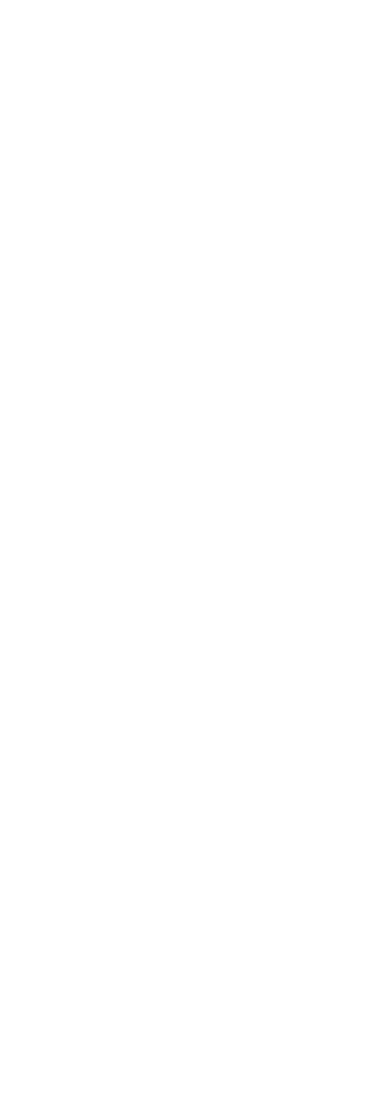
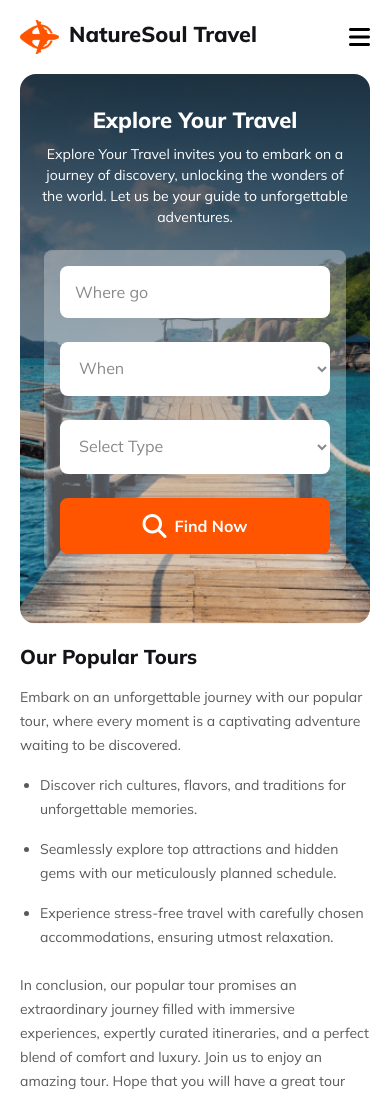
Before and after one commit to Mh-Monzil/travel-agency, a plain HTML site: page index.html in a window 390 px wide. Shown: the top 1096 px of the page. Before the commit the page ends 844 px from the top, so only its background shows below. Drawn offline with Linux system fonts and the light colour scheme.

Commit message:
navbar banner popular-tour added

```diff
--- a/index.html
+++ b/index.html
@@ -5,9 +5,71 @@
     <meta name="viewport" content="width=device-width, initial-scale=1.0">
     <link rel="stylesheet" href="styles/style.css">
     <link rel="stylesheet" href="styles/responsive.css">
+    <link rel="stylesheet" href="https://cdnjs.cloudflare.com/ajax/libs/font-awesome/6.5.1/css/all.min.css" integrity="sha512-DTOQO9RWCH3ppGqcWaEA1BIZOC6xxalwEsw9c2QQeAIftl+Vegovlnee1c9QX4TctnWMn13TZye+giMm8e2LwA==" crossorigin="anonymous" referrerpolicy="no-referrer" />
     <title>Tour & Travel</title>
 </head>
 <body>
+    <!-- header starts here  -->
+    <header class="header-section">
+        <!-- navbar  start -->
+        <nav class="navbar">
+            <h1 class="nav-title">
+                <img src="./Images/Group 40071 (2).png" alt="">
+                <p>NatureSoul <span>Travel</span></p>
+            </h1>
+            <ul>
+                <li><a id="home" href="">Home</a></li>
+                <li><a href="">Packages</a></li>
+                <li><a href="">Testimonial</a></li>
+                <li><a href="">Blog</a></li>
+                <li><a href="">Contact</a></li>
+            </ul>
+            <i class="fa-solid fa-bars"></i>
+        </nav>
+        <!-- navbar end  -->
 
+        <!-- banner start  -->
+        <section class="banner-section">
+            <h1 class="banner-title">Explore Your Travel</h1>
+            <p class="banner-description">Explore Your Travel invites you to embark on a journey of discovery, unlocking the wonders of the world. Let us be your guide to unforgettable adventures.</p>
+            <div class="search-box">
+                <input class="search-info" type="text" placeholder="Where go">
+                <select class="search-info">
+                    <option value="" disabled selected hidden><span class="select-option">When</span></option>
+                    <option value=""><span class="select-option">10 January,2024</span></option>
+                    <option value=""><span class="select-option">15 January,2024</span></option>
+                </select>
+                <select class="search-info">
+                    <option value="" disabled selected hidden><span class="select-option">Select Type</span></option>
+                    <option value=""><span class="select-option">Sea-beach</span></option>
+                    <option value=""><span class="select-option">Hill</span></option>
+                </select>
+                <button><i class="fa-solid fa-magnifying-glass"></i>Find Now</button>
+            </div>
+        </section>
+    </header>
+    <!-- header ends here  -->
+    <main class="main-section">
+        <!-- popular tour stars here  -->
+        <section class="popular-tour">
+            <div class="popular-tour-content">
+                <h2 class="popular-tour-title">Our Popular Tours</h2>
+                <p class="popular-tour-description-1">Embark on an unforgettable journey with our popular tour, where every moment is a captivating adventure waiting to be discovered.</p>
+                <ul class="popular-tour-list-item">
+                    <li class="list-item-1">Discover rich cultures, flavors, and traditions for unforgettable memories.</li>
+                    <li class="list-item-2">Seamlessly explore top attractions and hidden gems with our meticulously planned schedule.</li>
+                    <li class="list-item-3"> Experience stress-free travel with carefully chosen accommodations, ensuring utmost relaxation.</li>
+                </ul>
+                <p class="popular-tour-description-2">In conclusion, our popular tour promises an extraordinary journey filled with immersive experiences, expertly curated itineraries, and a perfect blend of comfort and luxury. Join us to enjoy an amazing tour. Hope that you will have a great tour</p>
+                <button class="btn-primary popular-tour-button">Read More</button>
+            </div>
+            <div class="popular-tour-img">
+                <img src="./Images/Rectangle 4.png" alt="">
+            </div>
+        </section>
+        <!-- popular tour ends here  -->
+    </main>
+
+    <footer class="footer-section"></footer>
 </body>
 </html>
--- a/styles/responsive.css
+++ b/styles/responsive.css
@@ -0,0 +1,89 @@
+@media screen and (min-width: 980px) and (max-width:1170px){
+    .header-section{
+        padding: 20px;
+        padding-top:0 ;
+    }
+    .banner-section{
+        padding: 106px 120px;
+    }
+    .main-section{
+        margin: 0 20px;
+    }
+    .popular-tour-content{
+        width: 50%;
+    }
+    .popular-tour-img img{
+        width: 100%;
+    }
+
+}
+@media screen and (max-width: 600px){
+    .header-section{
+        margin: 20px;
+        margin-bottom: 0;
+    }
+    .navbar{
+        margin-bottom: 20px;
+    }
+    .nav-title{
+        font-size: 21.543px;
+        font-weight: 800;
+        gap: 10px;
+    }
+    .nav-title img{
+        height: 33.516px;
+    }
+    .navbar>ul{
+        display: none;
+    }
+    .navbar>i{
+        display: block;
+        font-size: 24px;
+    }
+    .banner-section{
+        padding: 32px 16px;
+    }
+    .banner-title{
+    font-size: 22px;
+    font-weight: 800;
+    }
+    .banner-description{
+        font-size: 14px;
+        font-weight: 400;
+        line-height: 21px;
+        margin: 10px 0px;
+    }
+    .search-box{
+        flex-direction: column;
+        margin: 22px 8px;
+    }
+    .search-info, .search-box button{
+        width: 100%;
+    }
+    .main-section{
+        padding: 20px;
+    }
+    .popular-tour{
+        flex-direction: column;
+    }
+    .popular-tour-title{
+        font-size: 20px;
+        font-weight: 800;
+    }
+    .popular-tour-description-1{
+        margin: 16px 0;
+        font-size: 14px;
+        line-height: 24px;
+    }
+    .popular-tour-list-item>li{
+        font-size: 14px;
+        line-height: 24px;
+    }
+    .popular-tour-description-2{
+        font-size: 14px;
+        line-height: 24px;
+    }
+    .popular-tour-img img{
+        width: 100%;
+    }
+}
--- a/styles/style.css
+++ b/styles/style.css
@@ -0,0 +1,191 @@
+@import url('https://fonts.googleapis.com/css2?family=Mulish:ital,wght@0,200..1000;1,200..1000&display=swap');
+
+*{
+    margin: 0;
+    padding: 0;
+    box-sizing: border-box;
+    font-family: "Mulish", sans-serif;
+}
+.btn-primary{
+    color: #FFF;
+    font-size: 20px;
+    font-weight: 800;
+    border-radius: 8px;
+    background: #FF5400;
+    border: none;
+}
+
+/* header starts here  */
+.header-section{
+    max-width: 1170px;
+    margin: 52px auto 100px;
+}
+.navbar{
+    display: flex;
+    justify-content: space-between;
+    align-items: center;
+    margin-bottom: 50px;
+}
+.nav-title{
+    display: flex;
+    color: #131318;
+    font-size: 36px;
+    font-weight: 800;
+    gap: 16px;
+}
+.navbar>ul{
+    display: flex;
+    gap: 44px;
+}
+.navbar>i{
+    display: none;
+}
+.navbar>ul>li{
+    list-style: none;
+}
+.navbar>ul>li>a{
+    text-decoration: none;
+    color: #424247;
+    font-size: 18px;
+    font-weight: 400;
+}
+#home{
+    color: #FF5400;
+    font-size: 18px;
+    font-weight: 700;
+}
+/* navbar end  */
+
+
+/* banner start  */
+.banner-section{
+    padding: 106px 185px;
+    text-align: center;
+    border-radius: 16px;
+    background: linear-gradient(180deg, rgba(19, 19, 24, 0.80) 0%, rgba(19, 19, 24, 0.00) 100%), url('../Images/Group\ 13\ \(1\)\ \(1\).png');
+    background-size: cover;
+    background-repeat: no-repeat;
+    background-position: center center;
+}
+.banner-title{
+    color: #FFF;
+    font-size: 64px;
+    font-weight: 800;
+}
+.banner-description{
+    max-width: 676px;
+    color: #FFF;
+    font-size: 16px;
+    font-weight: 400;
+    line-height: 26px;
+    margin: 24px auto 48px;
+}
+.search-box{
+    max-width: 768px;
+    margin: 0 auto;
+    display: flex;
+    gap: 24px;
+    border-radius: 8px;
+    background: rgba(255, 255, 255, 0.30);
+    padding: 16px;
+}
+.search-info, .search-box button{
+    width: 24%;
+    padding: 16px 15px;
+    border: none;
+    border-radius: 8px;
+    background: #FFF;
+    color: rgba(19, 19, 24, 0.50);
+    font-size: 16px;
+    font-weight: 400;
+}
+.search-info::placeholder{
+    color: rgba(19, 19, 24, 0.50);
+    font-size: 16px;
+    font-weight: 400;
+}
+.search-box button{
+    width: 24%;
+    color: #FFF;
+    text-align: center;
+    font-size: 16px;
+    font-weight: 700;
+    background: #FF5400;
+    display: flex;
+    justify-content: center;
+    align-items: center;
+    gap: 8px;
+}
+.search-box button i{
+    font-size: 24px;
+}
+.search-box .select-option{
+    display: inline-block;
+    padding: 16px 15px;
+}
+/* banner end  */
+
+/* main start  */
+.main-section{
+    max-width: 1170px;
+    margin: 0 auto;
+}
+/* main end  */
+
+/* popular tour start  */
+.popular-tour{
+    display: flex;
+    justify-content: space-between;
+    gap: 50px;
+}
+
+
+.popular-tour-title{
+    color: #131318;
+    font-size: 40px;
+    font-weight: 800;
+}
+.popular-tour-description-1{
+    color: rgba(19, 19, 24, 0.70);
+    font-size: 16px;
+    font-weight: 400;
+    line-height: 26px;
+    margin: 24px 0;
+}
+.popular-tour-list-item{
+    margin-left: 20px;
+}
+.popular-tour-list-item>li{
+    color: rgba(19, 19, 24, 0.70);
+    font-size: 16px;
+    font-weight: 400;
+    line-height: 26px;
+    max-width: 525px;
+}
+.list-item-2{
+    padding: 16px 0;
+}
+.popular-tour-description-2{
+    color: #5A5A5D;
+    font-size: 16px;
+    font-weight: 400;
+    line-height: 26px;
+    margin: 24px 0 32px;
+    max-width: 530px;
+}
+
+.popular-tour-button{
+    padding: 14px 34px;
+}
+
+.popular-tour-img{
+    min-height: 550px;
+    max-width: 540px;
+}
+.popular-tour-img img{
+    height: 100%;
+    object-fit: cover;
+    background-repeat: no-repeat;
+    border-radius: 16px;
+    display: block;
+}
```
